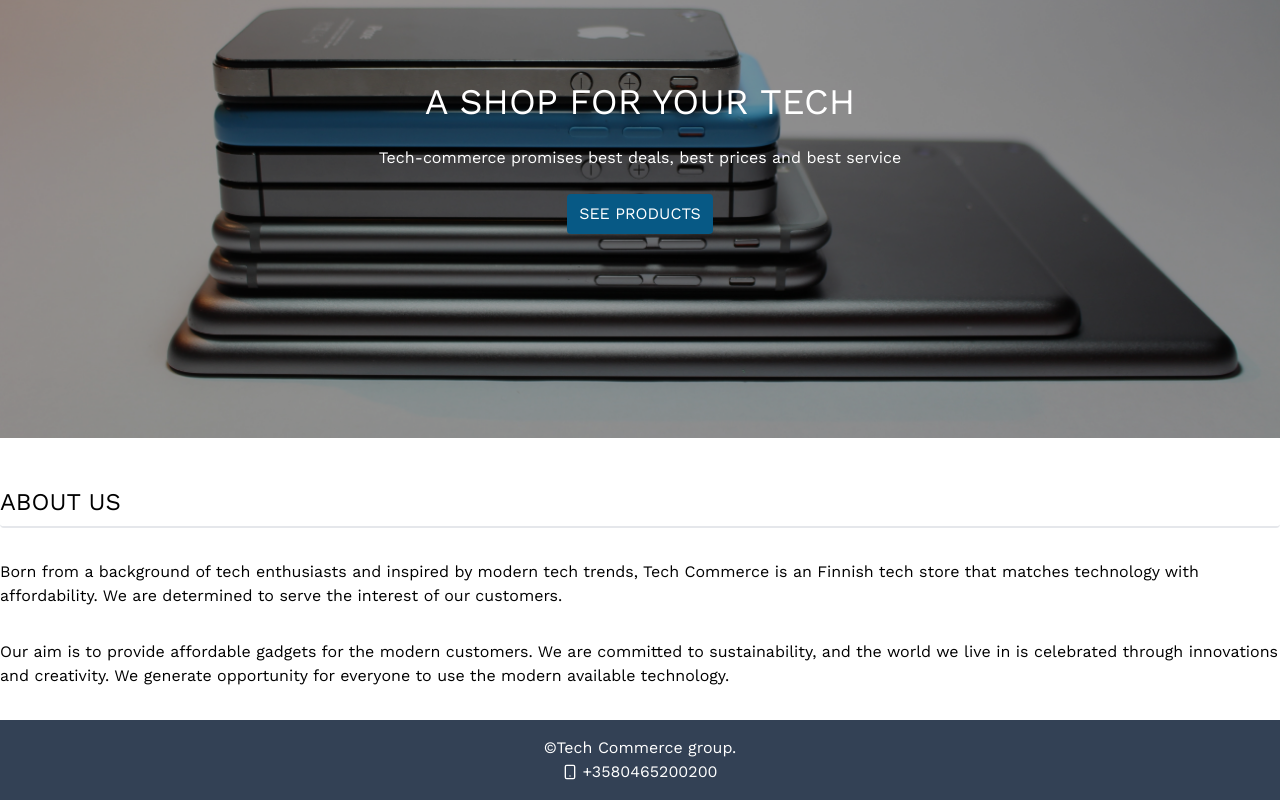
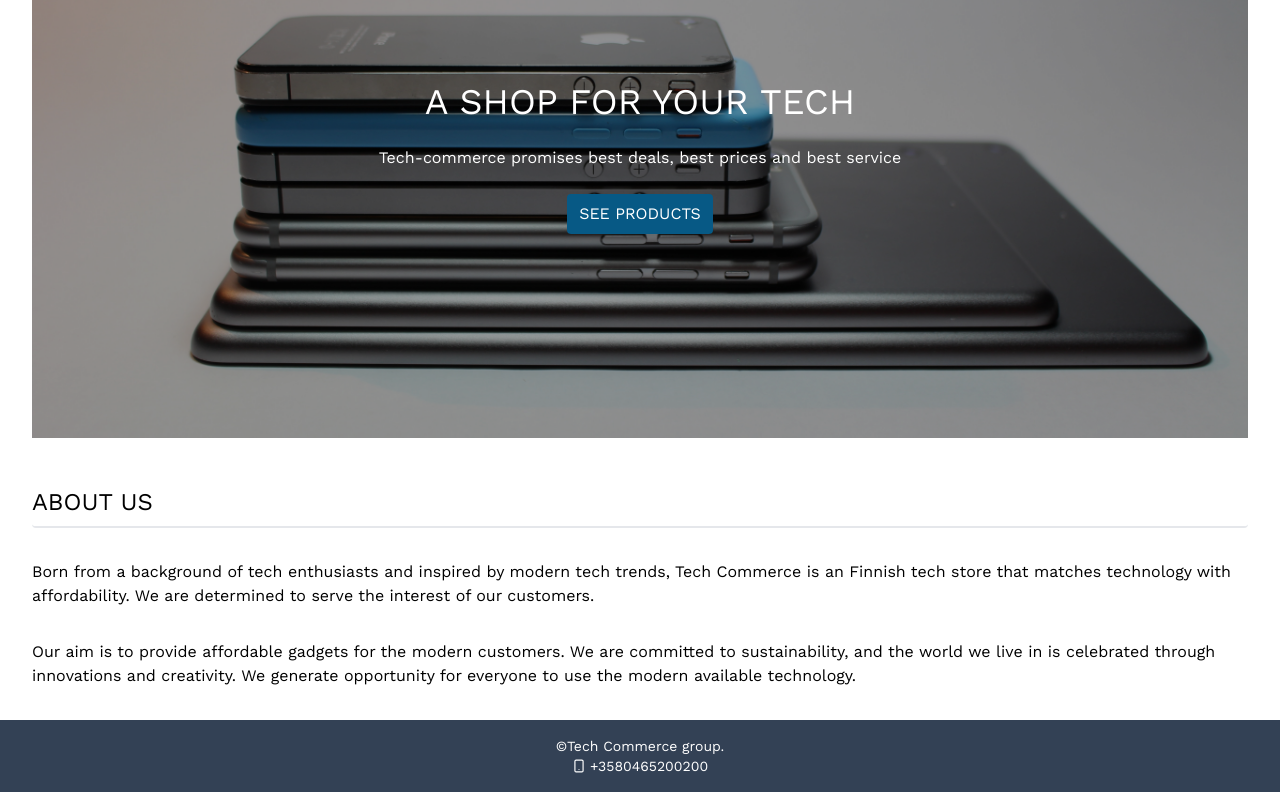
Before and after one commit to ajkacca457/techcommerce_front, a React (Create React App) app: page /about in a window 1280 px wide. Shown: the part 276-1076 px from the top of the page. Built offline with nearby package versions, Linux system fonts and the light colour scheme; no server answers; what tailwindcss-animated would draw is missing.

Commit message:
update list view

```diff
--- a/src/components/Footer.js
+++ b/src/components/Footer.js
@@ -4,8 +4,8 @@ import {FiSmartphone} from "react-icons/fi"
 const Footer = () => {
   return (
     <div className='w-full bg-slate-700 text-white py-4'>
-      <p>©Tech Commerce group.</p>
-      <div className='flex items-center justify-center gap-x-1'><FiSmartphone className='text-white'/> +3580465200200</div>
+      <p className='text-sm'>©Tech Commerce group.</p>
+      <div className='flex items-center justify-center gap-x-1 text-sm'><FiSmartphone className='text-white'/> +3580465200200</div>
     </div>
   )
 }
--- a/src/components/ListView.js
+++ b/src/components/ListView.js
@@ -10,14 +10,16 @@ const ListView = ({products}) => {
     <div>
        {products && products.map((item)=>{
         return(
-            <div className='flex my-4 gap-x-[10px]' key={item.id}>
-            <img src={item.Image[0].url} className="w-[150px] h-[100px]"/>
-            <div>
+            <div className='grid grid-cols-3 gap-x-[10px] border-[1px] border-slate-300 my-8 p-4 items-center group' key={item.id}>
+              <img src={item.Image[0].url} className="w-[150px] max-h-[100px] col-span-1 justify-self-center transition duration-300 group-hover:scale-125"/>
+              <div className='text-left col-span-1 text-sm'>
                 <p>{item.Name}</p>
                 <p>{item.Company}</p>
                 <p>{item.Price}</p>
-                <NavLink to={`/products/${item.id}`}>See More</NavLink>
-            </div>
+              </div>
+              <div className='col-span-1 justify-self-end'>
+                <NavLink to={`/products/${item.id}`} className="bg-sky-700 uppercase px-2 py-1 block w-fit my-4 text-white text-sm rounded transition duration-300 hover:bg-sky-800">See Product</NavLink>
+              </div>
             </div>
         )
        })}
--- a/src/pages/About.js
+++ b/src/pages/About.js
@@ -9,7 +9,7 @@ const About = () => {
     description:"Tech-commerce promises best deals, best prices and best service"
   };
   return (
-    <div className='max-w-content mx-auto'>
+    <div className='max-w-content mx-auto px-8'>
       <Hero image={HeroImg2} details={details}/>
       <div>
         <h1 className='rounded uppercase mb-8 text-left text-2xl border-b-2 pb-2'>About us</h1>
--- a/src/pages/Home.js
+++ b/src/pages/Home.js
@@ -13,7 +13,7 @@ const Home = () => {
   };
 
   return (
-    <div className='max-w-content mx-auto'>
+    <div className='max-w-content mx-auto px-8'>
       <Hero image={HeroImg} details={details}/>
       <Featured/>
       <Services/>
--- a/src/pages/Products.js
+++ b/src/pages/Products.js
@@ -16,7 +16,7 @@ const Products = () => {
   }
 
   return (
-    <div className='grid grid-cols-5 gap-x-8 max-w-content mx-auto'>
+    <div className='grid grid-cols-5 gap-x-8 max-w-content mx-auto px-8'>
       <Filter className="col-span-1"/>
       <div className='col-span-4'>
         <Sorting/>
```
